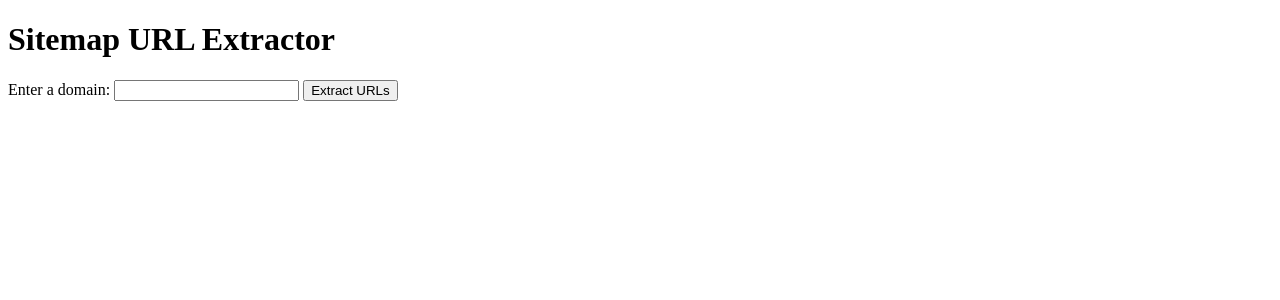
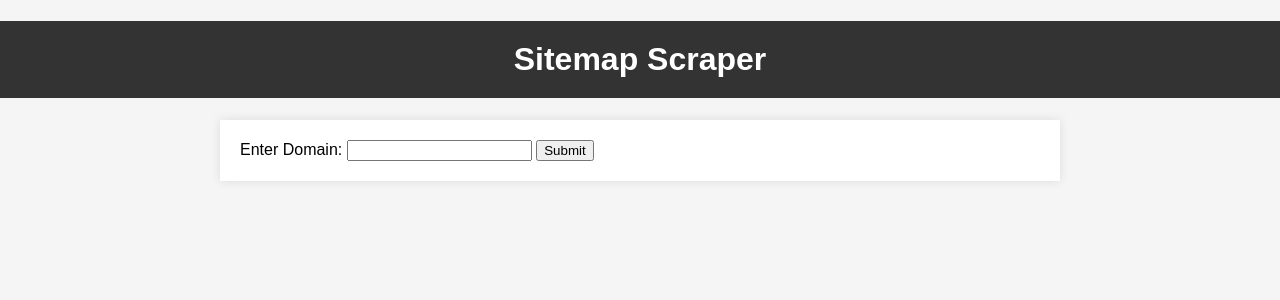
Before and after one commit to hablasharif/sitemapextractor, a Flask app: page / in a window 1280 px wide. Shown: the top 300 px of the page. Run offline with Flask 3, Linux system fonts and the light colour scheme.

Commit message:
Update index.html

```diff
--- a/templates/index.html
+++ b/templates/index.html
@@ -1,46 +1,156 @@
 <!DOCTYPE html>
 <html>
 <head>
-    <title>Sitemap URL Extractor</title>
+    <title>Sitemap Scraper</title>
+    <meta name="viewport" content="width=device-width, initial-scale=1">
+    <style>
+        /* Add your CSS styling here */
+        body {
+            font-family: Arial, sans-serif;
+            background-color: #f5f5f5;
+            margin: 0;
+            padding: 0;
+        }
+        h1 {
+            background-color: #333;
+            color: #fff;
+            text-align: center;
+            padding: 20px 0;
+        }
+        .container {
+            max-width: 800px;
+            margin: 0 auto;
+            padding: 20px;
+            background-color: #fff;
+            box-shadow: 0px 0px 10px rgba(0, 0, 0, 0.1);
+        }
+        .table {
+            width: 100%;
+            border-collapse: collapse;
+            margin-top: 20px;
+            border: 1px solid #ddd;
+        }
+        .table th, .table td {
+            padding: 12px 15px;
+            text-align: left;
+            border-bottom: 1px solid #ddd;
+        }
+        .table th {
+            background-color: #333;
+            color: #fff;
+            border-right: 1px solid #ddd;
+        }
+        .table td.url {
+            border-right: 1px solid #ddd;
+        }
+        .table td.serial-no, .table td.copy {
+            user-select: none;
+        }
+        .url {
+            color: #007bff;
+            text-decoration: underline;
+            cursor: pointer;
+        }
+        .url:hover {
+            color: #0056b3;
+        }
+        .copy-button {
+            background-color: #007bff;
+            color: #fff;
+            border: none;
+            padding: 5px 10px;
+            cursor: pointer;
+        }
+        .copy-button:hover {
+            background-color: #0056b3;
+        }
+        .copy-text {
+            user-select: none;
+        }
+
+        /* Responsive design */
+        @media screen and (max-width: 600px) {
+            .container {
+                padding: 10px;
+            }
+            .table th, .table td {
+                padding: 8px 10px;
+            }
+        }
+    </style>
 </head>
 <body>
-    <h1>Sitemap URL Extractor</h1>
-    <form method="POST">
-        <label for="domain">Enter a domain:</label>
-        <input type="text" name="domain" required>
-        <button type="submit">Extract URLs</button>
-    </form>
-
-    {% if total_urls %}
-        <p>Total URLs: {{ total_urls }}</p>
-        <button onclick="copyToClipboard()">Copy All URLs</button>
-
-        <ul>
-            {% for url in url_list %}
-                <li><a href="{{ url }}" target="_blank">{{ url }}</a></li>
-            {% endfor %}
-        </ul>
-    {% endif %}
-
-    {% with messages = get_flashed_messages() %}
-        {% if messages %}
-            <div>
-                {% for message in messages %}
-                    <p style="color: red;">{{ message }}</p>
+    <h1>Sitemap Scraper</h1>
+    <div class="container">
+        <form method="POST">
+            <label for="domain">Enter Domain:</label>
+            <input type="text" name="domain" id="domain" required>
+            <button type="submit">Submit</button>
+        </form>
+        {% if url_list %}
+        <h2>Total URLs: {{ total_urls }}</h2>
+        <button id="copy-all-button" onclick="copyAllToClipboard()">Copy All</button>
+        <table class="table">
+            <thead>
+                <tr>
+                    <th>Serial No</th>
+                    <th class="url-header">URL</th>
+                    <th>Copy</th>
+                </tr>
+            </thead>
+            <tbody>
+                <!-- This part is updated to make URLs selectable -->
+                {% for url in url_list %}
+                <tr>
+                    <td class="serial-no"></td>
+                    <td class="url"><a href="{{ url }}" target="_blank">{{ url }}</a></td>
+                    <td class="copy">
+                        <div class="copy-button" onclick="copyToClipboard(this)">Copy</div>
+                    </td>
+                </tr>
                 {% endfor %}
-            </div>
+            </tbody>
+        </table>
         {% endif %}
-    {% endwith %}
+    </div>
 
     <script>
-        function copyToClipboard() {
-            var textToCopy = "{{ '\n'.join(url_list) }}";  // Concatenate URLs with line breaks
-            navigator.clipboard.writeText(textToCopy).then(function() {
-                alert("URLs copied to clipboard!");
-            }).catch(function() {
-                alert("Failed to copy URLs to clipboard.");
+        // JavaScript function to generate serial numbers
+        function generateSerialNumbers() {
+            const serialNumberCells = document.querySelectorAll("tbody td.serial-no");
+            serialNumberCells.forEach((cell, index) => {
+                cell.textContent = index + 1;
             });
         }
+
+        function copyToClipboard(button) {
+            const urlText = button.parentNode.parentNode.querySelector(".url a").getAttribute("href"); // Get the URL text
+            const tempTextArea = document.createElement("textarea");
+            tempTextArea.value = urlText;
+            document.body.appendChild(tempTextArea);
+            tempTextArea.select();
+            document.execCommand("copy");
+            document.body.removeChild(tempTextArea);
+            button.style.backgroundColor = "#28a745"; // Change button color to green when copied
+        }
+
+        function copyAllToClipboard() {
+            const urlTexts = document.querySelectorAll(".url a");
+            const urls = Array.from(urlTexts).map(link => link.getAttribute("href").trim()); // Extract URL text
+
+            const tempTextArea = document.createElement("textarea");
+            tempTextArea.value = urls.join("\n");
+            document.body.appendChild(tempTextArea);
+            tempTextArea.select();
+            document.execCommand("copy");
+            document.body.removeChild(tempTextArea);
+
+            const copyAllButton = document.getElementById("copy-all-button");
+            copyAllButton.style.backgroundColor = "#28a745"; // Change button color to green when copied
+        }
+
+        // Call the function to generate serial numbers when the page loads
+        generateSerialNumbers();
     </script>
 </body>
 </html>
```
